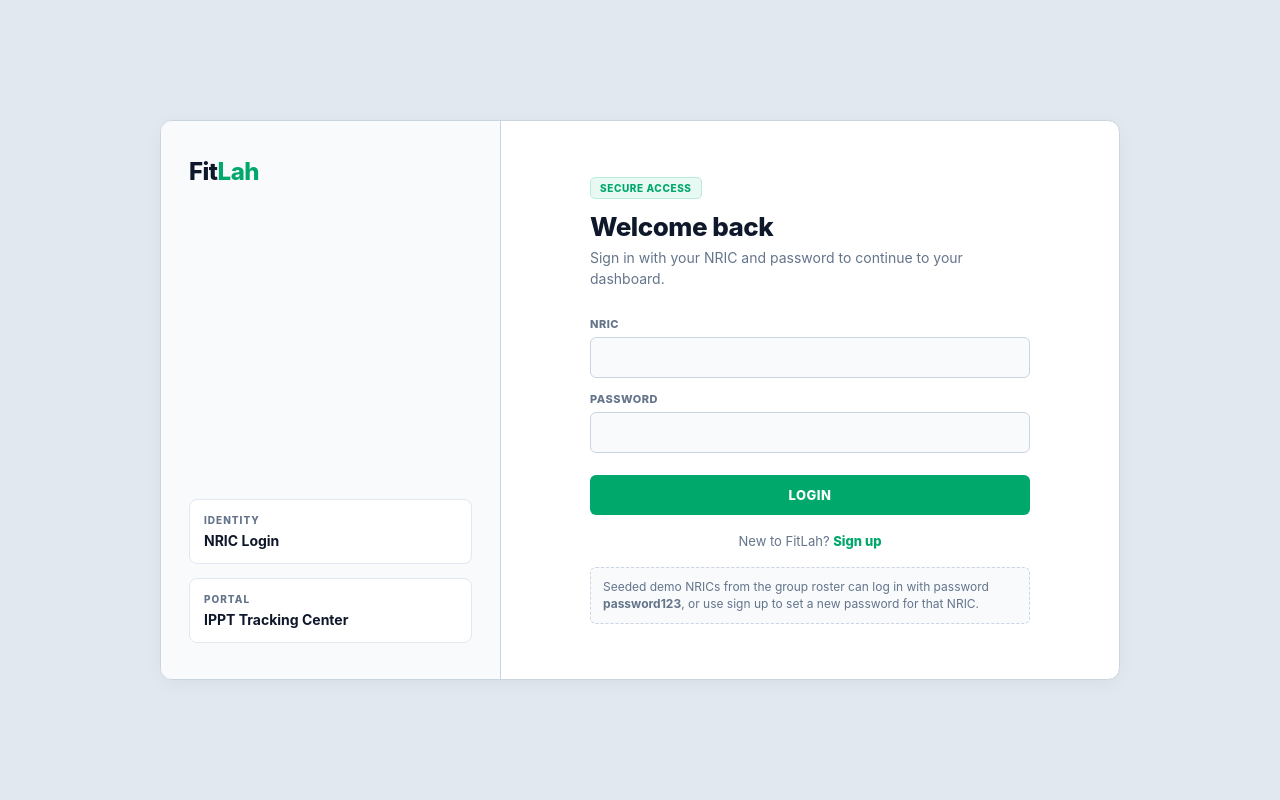
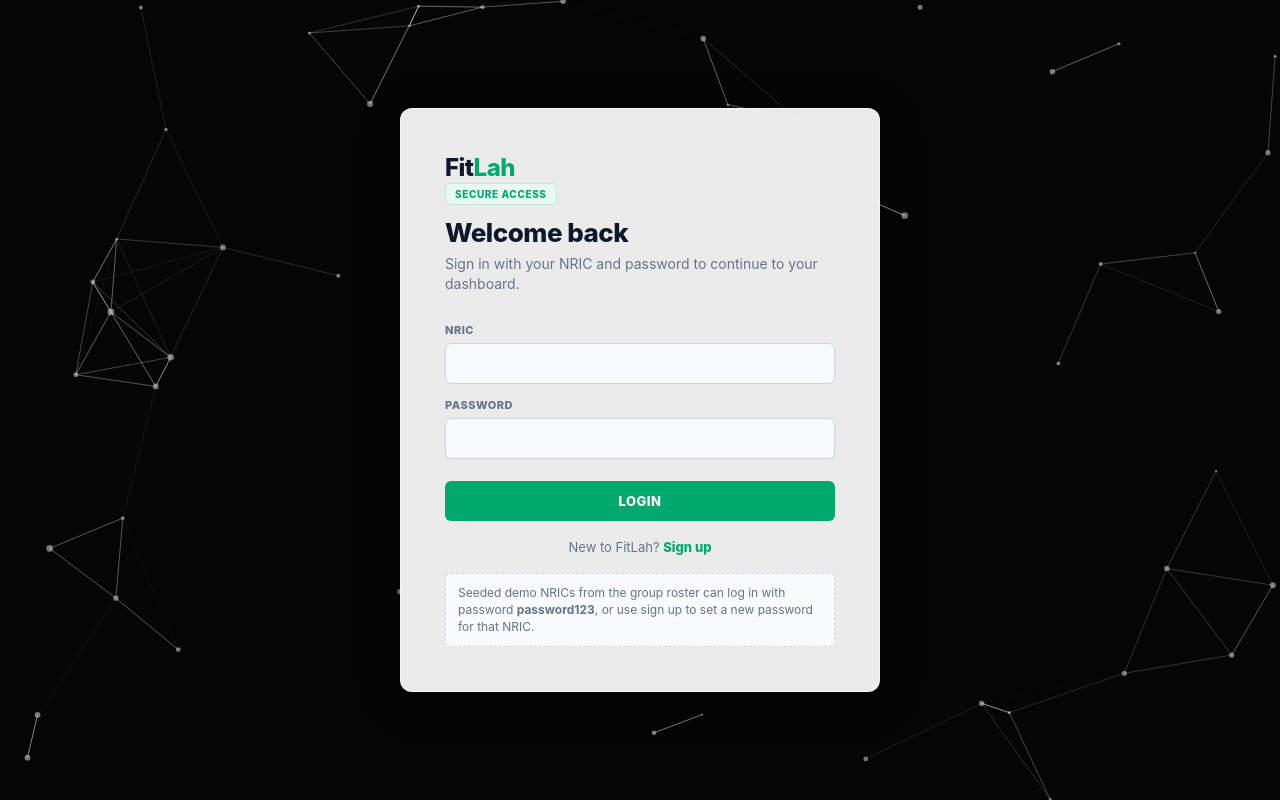
Before and after one commit to brgbw/fitlah, a Flask app: page /login in a window 1280 px wide. Run offline with Flask 3, Linux system fonts and the light colour scheme; some libraries are stand-ins or nearby versions.

Commit message:
bgimage motion login page

```diff
--- a/serverdata/auth_user.json
+++ b/serverdata/auth_user.json
@@ -8,7 +8,7 @@
     "rank": "COL",
     "unit": "ATI",
     "created_at": "2026-05-23 16:09:25",
-    "last_login": "2026-05-27 16:09:59"
+    "last_login": "2026-05-27 19:46:36"
   },
   {
     "id": 2,
--- a/templates/auth.html
+++ b/templates/auth.html
@@ -29,65 +29,82 @@
         }
         body {
             min-height: 100vh;
-            background-color: var(--bg-body);
+            background-color: #0a0a0a;
             color: var(--text-main);
             display: grid;
             place-items: center;
             padding: 28px;
         }
+
+        /* Background image layers */
+        #bg-layers {
+            position: fixed;
+            top: 0;
+            left: 0;
+            width: 100%;
+            height: 100%;
+            z-index: 0;
+        }
+        .bg-layer {
+            position: absolute;
+            top: 0;
+            left: 0;
+            width: 100%;
+            height: 200%;
+            background-size: cover;
+            background-repeat: repeat-y;
+            background-position: center top;
+            opacity: 0;
+        }
+        .bg-layer:nth-child(1) { background-image: url('/static/bgimages/bg1.jpg'); }
+        .bg-layer:nth-child(2) { background-image: url('/static/bgimages/bg2.png'); }
+        .bg-layer:nth-child(3) { background-image: url('/static/bgimages/bg3.jpg'); }
+
+        /* Dark overlay over photos */
+        #bg-overlay {
+            position: fixed;
+            top: 0;
+            left: 0;
+            width: 100%;
+            height: 100%;
+            background: rgba(0, 0, 0, 0.45);
+            z-index: 1;
+        }
+
+        /* Dots canvas */
+        #bg-canvas {
+            position: fixed;
+            top: 0;
+            left: 0;
+            width: 100%;
+            height: 100%;
+            pointer-events: none;
+            z-index: 2;
+        }
+
         .auth-shell {
-            width: min(960px, 100%);
-            display: grid;
-            grid-template-columns: 340px 1fr;
-            background-color: var(--bg-card);
-            border: 1px solid var(--border);
+            position: relative;
+            z-index: 3;
+            width: min(480px, 100%);
+            background-color: rgba(255, 255, 255, 0.92);
+            backdrop-filter: blur(12px);
+            -webkit-backdrop-filter: blur(12px);
+            border: 1px solid rgba(255, 255, 255, 0.6);
             border-radius: 12px;
             overflow: hidden;
-            box-shadow: var(--card-shadow);
-            min-height: 560px;
+            box-shadow: 0 8px 40px rgba(0, 0, 0, 0.3);
+
         }
-        .brand-panel {
-            background-color: #F8FAFC;
-            border-right: 1px solid var(--border);
-            padding: 36px 28px;
-            display: flex;
-            flex-direction: column;
-            justify-content: space-between;
-        }
+
         .logo {
             font-size: 24px;
             font-weight: 800;
             letter-spacing: -0.5px;
         }
         .logo span { color: var(--primary); }
-        .brief-stack {
-            display: flex;
-            flex-direction: column;
-            gap: 14px;
-        }
-        .brief-card {
-            background-color: #FFFFFF;
-            border: 1px solid #E2E8F0;
-            border-radius: 8px;
-            padding: 14px;
-        }
-        .brief-label {
-            font-size: 10px;
-            font-weight: 800;
-            text-transform: uppercase;
-            letter-spacing: 1px;
-            color: var(--text-muted);
-            margin-bottom: 6px;
-        }
-        .brief-value {
-            font-size: 14px;
-            font-weight: 700;
-            color: var(--text-main);
-        }
+
         .form-panel {
             padding: 44px;
-            display: flex;
-            align-items: center;
         }
         .auth-form-wrap {
             width: 100%;
@@ -208,30 +225,31 @@
         @media (max-width: 760px) {
             body { padding: 16px; }
             .auth-shell { grid-template-columns: 1fr; }
-            .brand-panel { gap: 28px; border-right: none; border-bottom: 1px solid var(--border); }
             .form-panel { padding: 30px 22px; }
             .form-row { grid-template-columns: 1fr; }
         }
     </style>
 </head>
 <body>
+
+    <!-- Background image layers -->
+    <div id="bg-layers">
+        <div class="bg-layer"></div>
+        <div class="bg-layer"></div>
+        <div class="bg-layer"></div>
+    </div>
+
+    <!-- Dark overlay -->
+    <div id="bg-overlay"></div>
+
+    <!-- Dots canvas -->
+    <canvas id="bg-canvas"></canvas>
+
     <main class="auth-shell">
-        <aside class="brand-panel">
-            <div class="logo">Fit<span>Lah</span></div>
-            <div class="brief-stack">
-                <div class="brief-card">
-                    <div class="brief-label">Identity</div>
-                    <div class="brief-value">NRIC Login</div>
-                </div>
-                <div class="brief-card">
-                    <div class="brief-label">Portal</div>
-                    <div class="brief-value">IPPT Tracking Center</div>
-                </div>
-            </div>
-        </aside>
 
         <section class="form-panel">
             <div class="auth-form-wrap">
+                <div class="logo">Fit<span>Lah</span></div>
                 <div class="mode-badge">{% if mode == 'signup' %}Create Account{% else %}Secure Access{% endif %}</div>
                 <h1>{% if mode == 'signup' %}Set up your FitLah account{% else %}Welcome back{% endif %}</h1>
                 <p class="subcopy">
@@ -296,5 +314,102 @@
             </div>
         </section>
     </main>
+
+    <script src="https://cdn.jsdelivr.net/npm/motion@11/dist/motion.js"></script>
+    <script>
+        const { animate } = Motion;
+
+        // ── Background image scroll + crossfade ──────────────────────
+        const layers = document.querySelectorAll('.bg-layer');
+        const SCROLL_DURATION = 25;   // seconds per scroll cycle
+        const FADE_DURATION   = 1.5;  // seconds to crossfade
+        const HOLD_DURATION   = 6000; // ms each image is shown
+        let current = 0;
+
+        // Start all layers scrolling (staggered so they don't snap on switch)
+        layers.forEach((layer, i) => {
+            animate(
+                layer,
+                { transform: ['translateY(0%)', 'translateY(-50%)'] },
+                { duration: SCROLL_DURATION, repeat: Infinity, easing: 'linear' }
+            );
+        });
+
+        // Show first image immediately
+        animate(layers[0], { opacity: 1 }, { duration: FADE_DURATION });
+
+        // Crossfade cycle
+        function nextImage() {
+            const prev = current;
+            current = (current + 1) % layers.length;
+
+            animate(layers[current], { opacity: 1 }, { duration: FADE_DURATION });
+            animate(layers[prev],    { opacity: 0 }, { duration: FADE_DURATION });
+        }
+
+        setInterval(nextImage, HOLD_DURATION);
+
+
+        // ── Particle dots ────────────────────────────────────────────
+        const canvas = document.getElementById('bg-canvas');
+        const ctx = canvas.getContext('2d');
+        let W, H, dots;
+
+        function resize() {
+            W = canvas.width  = window.innerWidth;
+            H = canvas.height = window.innerHeight;
+        }
+
+        function initDots() {
+            dots = Array.from({ length: 60 }, () => ({
+                x:  Math.random() * W,
+                y:  Math.random() * H,
+                vx: (Math.random() - 0.5) * 0.4,
+                vy: (Math.random() - 0.5) * 0.4,
+                r:  Math.random() * 2.5 + 1
+            }));
+        }
+
+        function draw() {
+            ctx.clearRect(0, 0, W, H);
+
+            // Connecting lines
+            for (let i = 0; i < dots.length; i++) {
+                for (let j = i + 1; j < dots.length; j++) {
+                    const dx   = dots[i].x - dots[j].x;
+                    const dy   = dots[i].y - dots[j].y;
+                    const dist = Math.sqrt(dx * dx + dy * dy);
+                    if (dist < 150) {
+                        ctx.beginPath();
+                        ctx.moveTo(dots[i].x, dots[i].y);
+                        ctx.lineTo(dots[j].x, dots[j].y);
+                        ctx.strokeStyle = `rgba(255, 255, 255, ${0.70 * (1 - dist / 150)})`;
+                        ctx.lineWidth = 1;
+                        ctx.stroke();
+                    }
+                }
+            }
+
+            // Dots
+            dots.forEach(d => {
+                ctx.beginPath();
+                ctx.arc(d.x, d.y, d.r, 0, Math.PI * 2);
+                ctx.fillStyle = 'rgba(255, 255, 255, 0.45)';
+                ctx.fill();
+
+                d.x += d.vx;
+                d.y += d.vy;
+                if (d.x < 0 || d.x > W) d.vx *= -1;
+                if (d.y < 0 || d.y > H) d.vy *= -1;
+            });
+
+            requestAnimationFrame(draw);
+        }
+
+        resize();
+        initDots();
+        draw();
+        window.addEventListener('resize', () => { resize(); initDots(); });
+    </script>
 </body>
 </html>
```
Also changed, not shown: static/bgimages/bg1.jpg (added), static/bgimages/bg2.png (added), static/bgimages/bg3.jpg (added).
